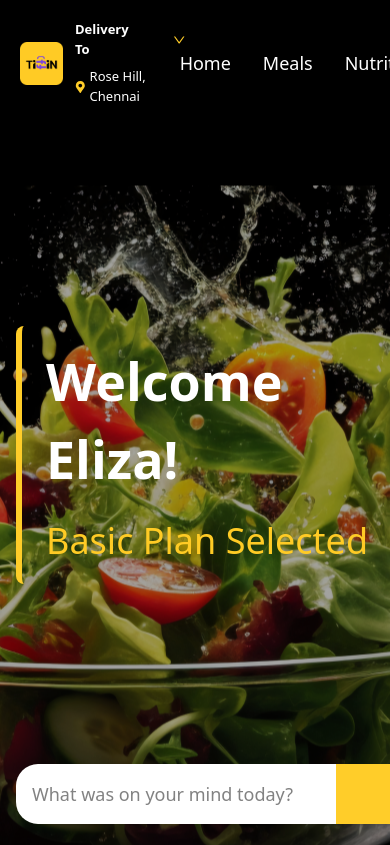
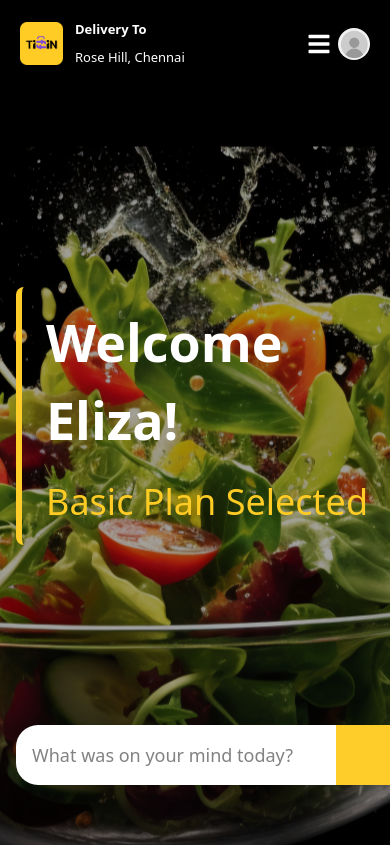
Before and after one commit to TIFFINdev/website, a React (Vite) app: page / in a window 390 px wide. Shown: the top 845 px of the page. Built offline with nearby package versions, Linux system fonts and the light colour scheme.

Commit message:
Update Header.jsx (1)

```diff
--- a/src/components/Header.jsx
+++ b/src/components/Header.jsx
@@ -1,107 +1,205 @@
-// src/components/Header.jsx
+import React, { useState } from "react";
 
-import React, { useState } from "react";
-import { FaMapMarkerAlt } from "react-icons/fa";
-import { AiOutlineDown } from "react-icons/ai";
 import { Link } from "react-router-dom";
 
+import { FaBars, FaTimes } from "react-icons/fa";
+
+
+
 export default function Header() {
-  const [selectedLocation, setSelectedLocation] =
-    useState("Rose Hill, Chennai");
+
+  const [selectedLocation, setSelectedLocation] = useState("Rose Hill, Chennai");
+
   const [showDropdown, setShowDropdown] = useState(false);
 
+  const [isMobileMenuOpen, setIsMobileMenuOpen] = useState(false);
+
+
+
   const locations = [
+
     "Rose Hill, Chennai",
+
     "Marina Beach, Chennai",
+
     "T Nagar, Chennai",
+
   ];
 
+
+
   const handleLocationSelect = (location) => {
+
     setSelectedLocation(location);
+
     setShowDropdown(false);
+
   };
 
+
+
+  const toggleMobileMenu = () => {
+
+    setIsMobileMenuOpen(!isMobileMenuOpen);
+
+  };
+
+
+
   return (
-    <header className="bg-black flex justify-between items-center space-x-4 p-5 lg:px-[80px] lg:py-12 relative z-10">
-      {/* Left section: Logo and Delivery info */}
-      <div className="flex items-center space-x-3 lg:space-x-7 relative">
-        {/* Logo */}
+
+    <header className="bg-black flex justify-between items-center p-5 relative z-10">
+
+      {/* Logo and Delivery Info */}
+
+      <div className="flex items-center space-x-3 lg:space-x-7">
+
         <img
+
           src="../../images/logo_tiffin.png"
+
           alt="Logo"
+
           className="h-[43px] lg:h-14"
+
         />
 
+
+
         {/* Delivery Location */}
-        <div className="text-white text-[12px] lg:text-xl relative">
+
+        <div className="text-white text-[12px] w-56 lg:text-xl relative">
+
           <div
+
             className="flex items-center cursor-pointer mb-2"
+
             onClick={() => setShowDropdown(!showDropdown)}
+
           >
-            <span className="text-[13px] lg:text-[22px] font-bold">
-              Delivery To
-            </span>
-            <AiOutlineDown className="text-[#FFCD29] ml-10 lg:ml-24 text-lg lg:text-xl" />
+
+            <span className="text-[13px] lg:text-[22px] font-bold">Delivery To</span>
+
           </div>
-          <div className="flex items-center">
-            <FaMapMarkerAlt className="text-[#FFCD29] mr-1" />
+
+          <div className="flex items-center w-[90%]">
+
             <span className="text-[13px] lg:text-lg">{selectedLocation}</span>
+
           </div>
+
           {showDropdown && (
-            <div
-              className="absolute top-full mt-2 bg-gray-800 rounded-lg shadow-lg w-48 py-2 z-20"
-              style={{ maxHeight: "200px", overflowY: "auto" }}
-            >
+
+            <div className="absolute top-full mt-2 bg-gray-800 rounded-lg shadow-lg w-48 py-2 z-20" style={{ maxHeight: "200px", overflowY: "auto" }}>
+
               {locations.map((location) => (
+
                 <div
+
                   key={location}
+
                   className="px-4 py-2 hover:bg-gray-600 cursor-pointer"
+
                   onClick={() => handleLocationSelect(location)}
+
                 >
+
                   {location}
+
                 </div>
+
               ))}
+
             </div>
+
           )}
+
         </div>
+
       </div>
 
-      {/* Center Section: Navigation Links */}
-      <nav className="flex-grow md:flex justify-center space-x-8 lg:space-x-44 px-5">
-        <Link
-          to="/"
-          className="text-white text-lg lg:text-3xl hover:text-[#FFCD29]"
-        >
-          Home
-        </Link>
-        <Link
-          to="/meals"
-          className="text-white text-lg lg:text-3xl hover:text-[#FFCD29]"
-        >
-          Meals
-        </Link>
-        <Link
-          to="/nutrition"
-          className="text-white text-lg lg:text-3xl hover:text-[#FFCD29]"
-        >
-          Nutrition
-        </Link>
-        <Link
-          to="/login"
-          className="text-white text-lg lg:text-3xl hover:text-[#FFCD29]"
-        >
-          Login
-        </Link>
+
+
+      {/* Mobile Menu Button */}
+
+      <div className="lg:hidden flex items-center justify-center ">
+
+        <button onClick={toggleMobileMenu} className="text-white text-2xl">
+
+          {isMobileMenuOpen ? "" : <FaBars />}
+
+        </button>
+
+      </div>
+
+
+
+      {/* Mobile Menu */}
+
+      {isMobileMenuOpen && (
+
+
+
+        <div className="fixed inset-0 bg-black bg-opacity-90 z-20 flex flex-col items-center justify-center space-y-8">
+
+          <div className="lg:hidden">
+
+        <button onClick={toggleMobileMenu} className="text-white text-2xl">
+
+          {isMobileMenuOpen ? FaTimes : ""}
+
+        </button>
+
+      </div>
+
+          <Link to="/" className="text-white text-2xl hover:text-[#FFCD29]" onClick={toggleMobileMenu}>Home</Link>
+
+          <Link to="/meals" className="text-white text-2xl hover:text-[#FFCD29]" onClick={toggleMobileMenu}>Meals</Link>
+
+          <Link to="/nutrition" className="text-white text-2xl hover:text-[#FFCD29]" onClick={toggleMobileMenu}>Nutrition</Link>
+
+          <Link to="/login" className="text-white text-2xl hover:text-[#FFCD29]" onClick={toggleMobileMenu}>Login</Link>
+
+        </div>
+
+      )}
+
+
+
+      {/* Desktop Menu */}
+
+      <nav className="hidden lg:flex flex-grow justify-center space-x-8 lg:space-x-44 px-5">
+
+        <Link to="/" className="text-white text-lg lg:text-3xl hover:text-[#FFCD29]">Home</Link>
+
+        <Link to="/meals" className="text-white text-lg lg:text-3xl hover:text-[#FFCD29]">Meals</Link>
+
+        <Link to="/nutrition" className="text-white text-lg lg:text-3xl hover:text-[#FFCD29]">Nutrition</Link>
+
+        <Link to="/login" className="text-white text-lg lg:text-3xl hover:text-[#FFCD29]">Login</Link>
+
       </nav>
 
-      {/* Right section: Profile Picture */}
+
+
+      {/* Profile Picture */}
+
       <div className="h-8 w-8 lg:h-12 lg:w-12 rounded-full overflow-hidden">
+
         <img
+
           src="../../images/profile_pic_placeholder.png"
+
           alt="Profile"
+
           className="h-full w-full object-cover"
+
         />
+
       </div>
+
     </header>
+
   );
+
 }
```
